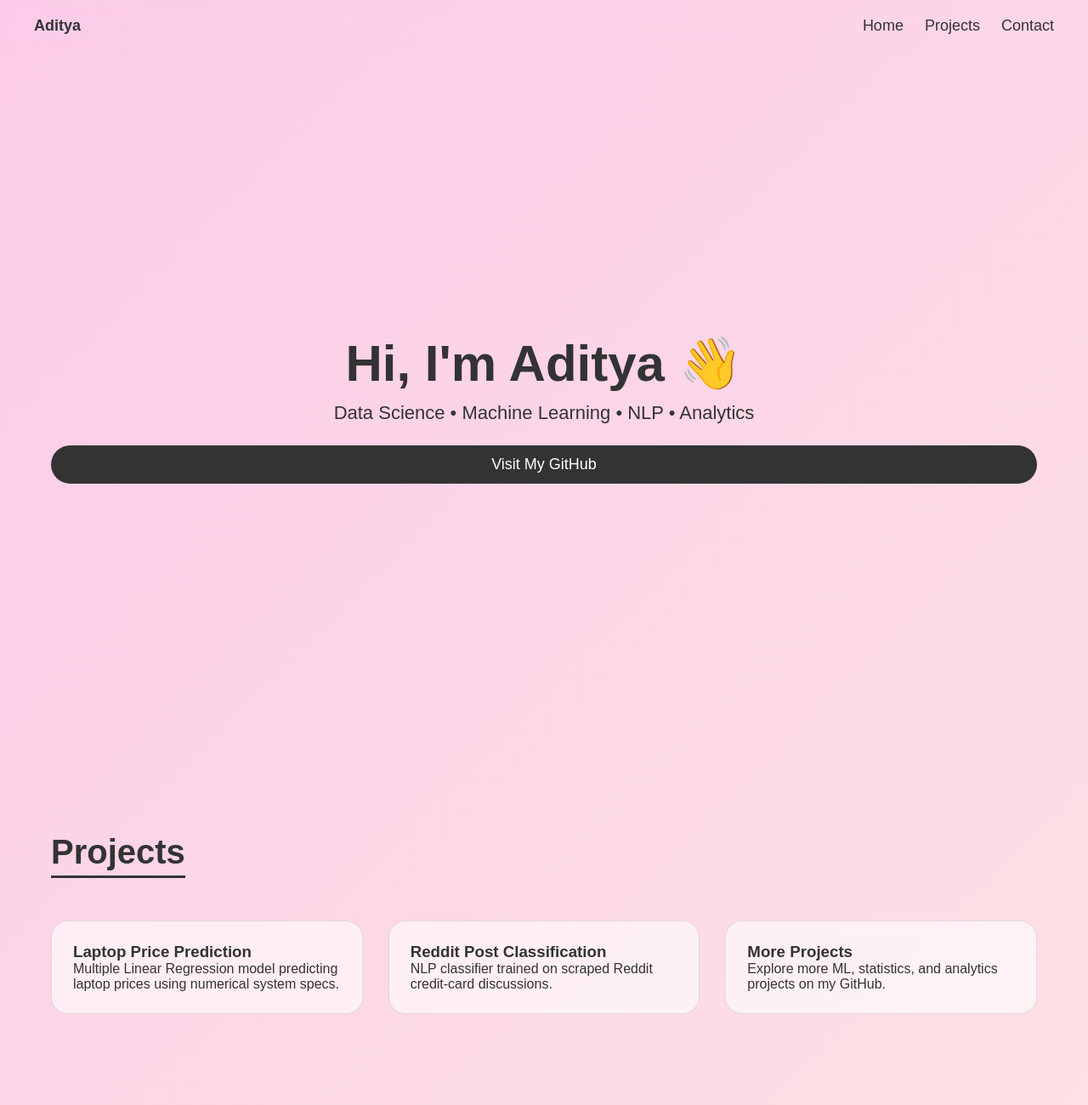
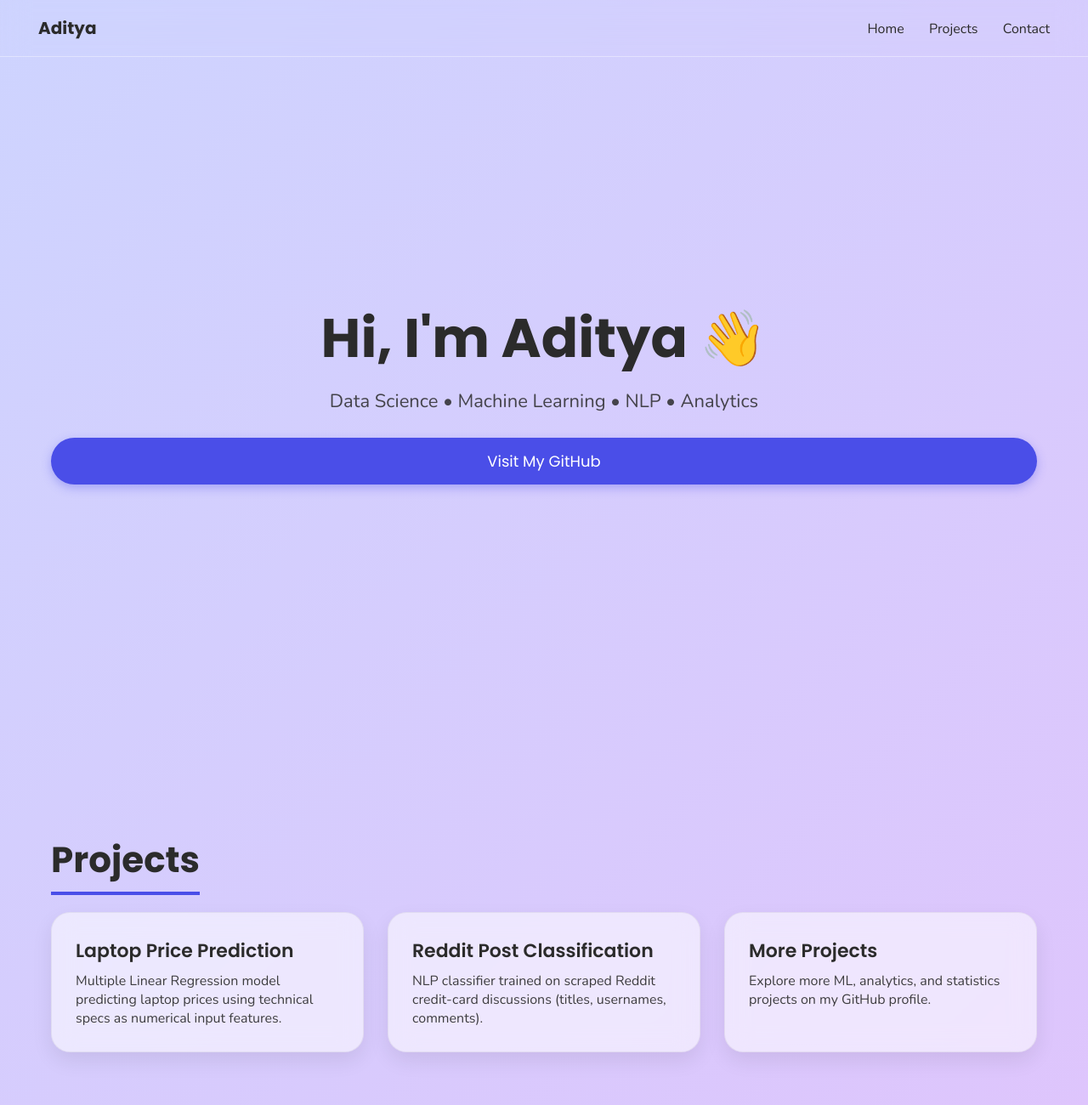
Before and after one commit to Adidev44480/adidev44480.github.io, a plain HTML site: page index.html in a window 1280 px wide. Shown: the top 1300 px of the page at 85% size. Drawn offline with nearby package versions, Linux system fonts and the light colour scheme.

Commit message:
Update index.html

```diff
--- a/index.html
+++ b/index.html
@@ -5,129 +5,165 @@
     <meta name="viewport" content="width=device-width, initial-scale=1.0" />
     <title>Aditya • Portfolio</title>
 
+    <!-- Google Fonts -->
+    <link href="https://fonts.googleapis.com/css2?family=Poppins:wght@300;400;600;700&family=Nunito:wght@300;400;600&display=swap" rel="stylesheet">
+
     <style>
         * {
             margin: 0;
             padding: 0;
             box-sizing: border-box;
-            font-family: "Poppins", sans-serif;
         }
 
-        /* Softer pastel gradient */
         body {
-            background: linear-gradient(135deg, #a8c0ff, #fbc2eb, #fde2e4, #cfd9df);
+            font-family: 'Poppins', sans-serif;
+            background: linear-gradient(135deg, #dfe9f3, #c8d9ff, #e0c3fc, #f3e7e9);
             background-size: 300% 300%;
-            animation: softBG 15s ease infinite;
-            color: #333;
+            animation: gradientShift 18s ease infinite;
+            color: #2b2b2b;
             overflow-x: hidden;
         }
 
-        @keyframes softBG {
+        @keyframes gradientShift {
             0% { background-position: 0% 50%; }
             50% { background-position: 100% 50%; }
             100% { background-position: 0% 50%; }
         }
 
+        /* Navbar */
         nav {
             width: 100%;
-            padding: 20px 40px;
+            padding: 18px 45px;
             display: flex;
             justify-content: space-between;
-            font-size: 18px;
+            align-items: center;
             position: fixed;
             top: 0;
-            backdrop-filter: blur(12px);
+            backdrop-filter: blur(16px);
+            border-bottom: 1px solid rgba(255,255,255,0.4);
         }
 
         nav a {
-            color: #333;
+            color: #2b2b2b;
+            font-weight: 500;
             text-decoration: none;
-            margin-left: 20px;
+            margin-left: 25px;
             transition: 0.3s;
+            font-family: "Nunito", sans-serif;
         }
 
         nav a:hover {
             opacity: 0.7;
         }
 
+        /* Sections */
         section {
-            padding: 100px 60px;
+            padding: 120px 60px;
             min-height: 100vh;
         }
 
+        /* Hero */
         #hero {
             display: flex;
             flex-direction: column;
             justify-content: center;
             text-align: center;
-            margin-top: 80px;
+            margin-top: 60px;
         }
 
         #hero h1 {
-            font-size: 60px;
+            font-size: 64px;
             font-weight: 700;
+            color: #2b2b2b;
         }
 
         #hero p {
+            margin-top: 12px;
             font-size: 22px;
-            margin-top: 10px;
+            font-family: 'Nunito', sans-serif;
+            opacity: 0.85;
         }
 
         .btn {
-            margin-top: 25px;
-            background: #333;
+            margin-top: 28px;
+            background: #4a4ee8;
             color: #fff;
-            padding: 12px 28px;
-            border-radius: 30px;
+            padding: 14px 34px;
+            border-radius: 40px;
             font-size: 18px;
             text-decoration: none;
             transition: 0.3s;
+            box-shadow: 0px 4px 12px rgba(74, 78, 232, 0.35);
         }
 
         .btn:hover {
-            transform: scale(1.05);
-            opacity: 0.9;
+            transform: translateY(-3px);
+            box-shadow: 0px 6px 16px rgba(74, 78, 232, 0.45);
         }
 
+        /* Headings */
         h2 {
+            font-size: 42px;
+            font-weight: 700;
+            border-bottom: 4px solid #4a4ee8;
+            display: inline-block;
+            padding-bottom: 6px;
             margin-bottom: 20px;
-            font-size: 40px;
-            border-bottom: 3px solid #333;
-            display: inline-block;
-            padding-bottom: 5px;
         }
 
+        /* Projects */
         .projects {
             display: grid;
-            grid-template-columns: repeat(auto-fit, minmax(260px, 1fr));
-            gap: 30px;
-            margin-top: 30px;
+            grid-template-columns: repeat(auto-fit, minmax(280px, 1fr));
+            gap: 28px;
         }
 
         .project-card {
-            background: rgba(255, 255, 255, 0.6);
-            padding: 25px;
-            border-radius: 20px;
-            backdrop-filter: blur(10px);
+            background: rgba(255, 255, 255, 0.55);
+            padding: 28px;
+            border-radius: 22px;
+            backdrop-filter: blur(14px);
             transition: 0.3s;
-            border: 1px solid rgba(0,0,0,0.1);
+            border: 1px solid rgba(0,0,0,0.05);
+            box-shadow: 0px 10px 25px rgba(0,0,0,0.08);
         }
 
         .project-card:hover {
             transform: translateY(-10px);
-            background: rgba(255,255,255,0.8);
+            background: rgba(255, 255, 255, 0.75);
+            box-shadow: 0px 12px 30px rgba(0,0,0,0.10);
+        }
+
+        .project-card h3 {
+            font-size: 22px;
+            margin-bottom: 8px;
+            font-weight: 600;
+        }
+
+        .project-card p {
+            font-family: 'Nunito', sans-serif;
+            font-size: 16px;
+            opacity: 0.9;
+        }
+
+        /* Contact */
+        #contact p {
+            font-size: 20px;
+            font-family: 'Nunito', sans-serif;
+            margin-top: 15px;
+            opacity: 0.85;
         }
 
         footer {
             text-align: center;
             padding: 20px;
-            font-size: 16px;
             margin-bottom: 20px;
-            opacity: 0.9;
+            font-family: 'Nunito', sans-serif;
+            opacity: 0.85;
         }
 
         @media (max-width: 600px) {
-            #hero h1 { font-size: 40px; }
+            #hero h1 { font-size: 48px; }
             #hero p { font-size: 18px; }
         }
     </style>
@@ -136,7 +172,7 @@
 <body>
 
     <nav>
-        <strong>Aditya</strong>
+        <strong style="font-size:20px;">Aditya</strong>
         <div>
             <a href="#hero">Home</a>
             <a href="#projects">Projects</a>
@@ -144,45 +180,41 @@
         </div>
     </nav>
 
+    <!-- HERO -->
     <section id="hero">
         <h1>Hi, I'm Aditya 👋</h1>
         <p>Data Science • Machine Learning • NLP • Analytics</p>
 
-        <a class="btn" href="https://github.com/adidev44480" target="_blank">
-            Visit My GitHub
-        </a>
+        <a class="btn" href="https://github.com/adidev44480" target="_blank">Visit My GitHub</a>
     </section>
 
+    <!-- PROJECTS -->
     <section id="projects">
         <h2>Projects</h2>
 
         <div class="projects">
-
             <div class="project-card">
                 <h3>Laptop Price Prediction</h3>
-                <p>Multiple Linear Regression model predicting laptop prices using numerical system specs.</p>
+                <p>Multiple Linear Regression model predicting laptop prices using technical specs as numerical input features.</p>
             </div>
 
             <div class="project-card">
                 <h3>Reddit Post Classification</h3>
-                <p>NLP classifier trained on scraped Reddit credit-card discussions.</p>
+                <p>NLP classifier trained on scraped Reddit credit-card discussions (titles, usernames, comments).</p>
             </div>
 
             <div class="project-card">
                 <h3>More Projects</h3>
-                <p>Explore more ML, statistics, and analytics projects on my GitHub.</p>
+                <p>Explore more ML, analytics, and statistics projects on my GitHub profile.</p>
             </div>
-
         </div>
     </section>
 
+    <!-- CONTACT -->
     <section id="contact">
         <h2>Contact</h2>
-
-        <p style="font-size: 20px;margin-top:10px;">
-            Email: <strong>your-email@gmail.com</strong><br>
-            LinkedIn: <strong>your-linkedin.com</strong>
-        </p>
+        <p>Email: <strong>your-email@gmail.com</strong><br>
+           LinkedIn: <strong>your-linkedin.com</strong></p>
     </section>
 
     <footer>
```
